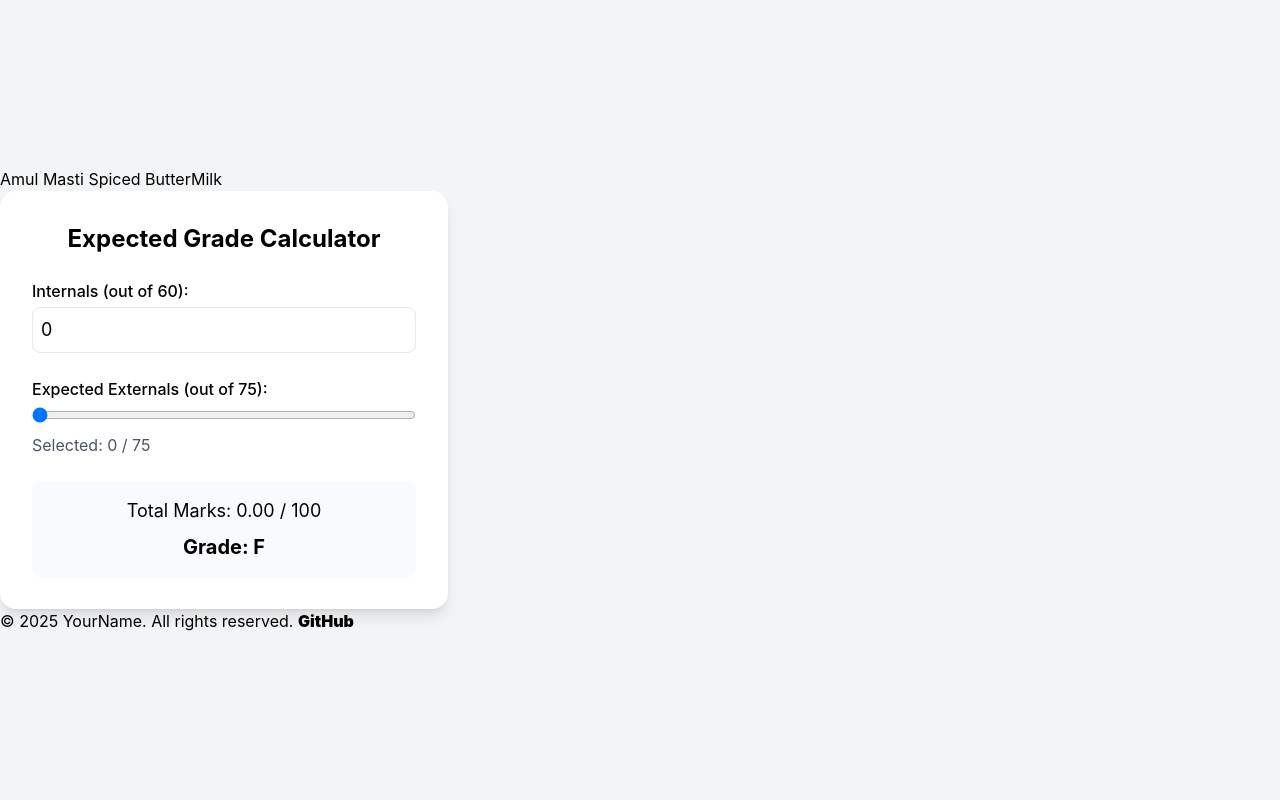
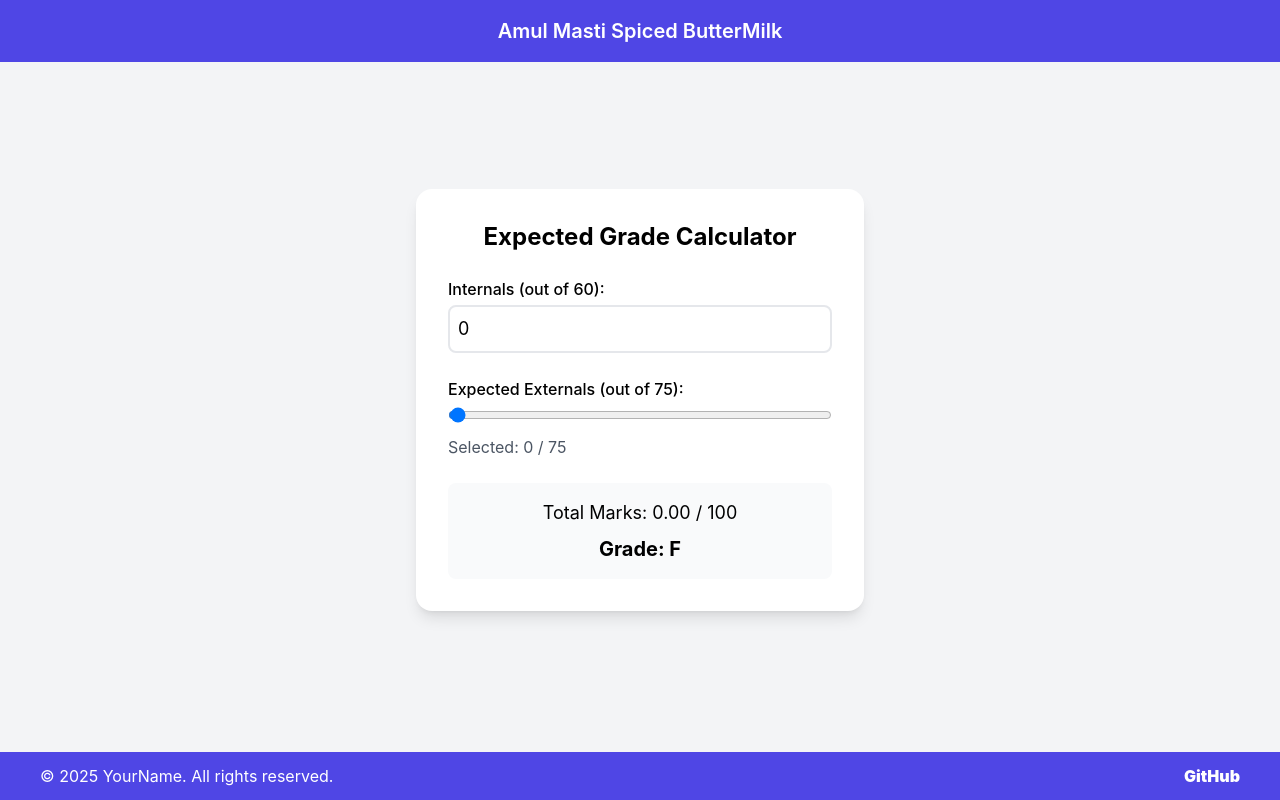
Before and after one commit to OMNIPOTENTHAVOC/Calc.Mattka, a plain HTML site: page index.html in a window 1280 px wide. Drawn offline with nearby package versions, Linux system fonts and the light colour scheme.

Commit message:
Update styles.css

```diff
--- a/styles.css
+++ b/styles.css
@@ -1,4 +1,108 @@
-/* You can add custom styles here */
+/* Body Styles */
 body {
   font-family: 'Inter', sans-serif;
+  margin: 0;
+  padding: 0;
+  background-color: #f3f4f6;
+  display: flex;
+  flex-direction: column;
+  min-height: 100vh;  /* Ensure the body covers full height */
 }
+
+/* Container: Keeps everything in the center */
+.container {
+  flex: 1;  /* Takes up remaining space, centering the content */
+  display: flex;
+  flex-direction: column;
+  justify-content: center;
+  align-items: center;
+  padding: 16px;
+}
+
+/* Navigation Bar Styles: Sticky at the top */
+.nav {
+  font-size: 1.25rem;
+  font-weight: 600;
+  background-color: #4f46e5; /* Indigo background */
+  color: white;
+  text-align: center;
+  padding: 16px 20px;
+  width: 100%;
+  position: fixed; /* Stick to top */
+  top: 0;
+  left: 0;
+  z-index: 10; /* Ensures it stays on top */
+}
+
+/* Footer Styles: Sticky at the bottom */
+footer {
+  background-color: #4f46e5;
+  color: white;
+  padding: 12px 40px;
+  width: 100%;
+  text-align: center;
+  position: fixed; /* Stick to bottom */
+  bottom: 0;
+  left: 0;
+  z-index: 10; /* Keeps footer on top of content */
+
+  display: flex;
+  justify-content: space-between;
+}
+
+/* Card Styles: Enhanced looks */
+.bg-white {
+  transition: transform 0.2s ease, box-shadow 0.2s ease;
+}
+
+.bg-white:hover {
+  transform: translateY(-4px);
+  box-shadow: 0 20px 25px -5px rgba(0, 0, 0, 0.1),
+              0 10px 10px -5px rgba(0, 0, 0, 0.04);
+}
+
+/* Input Fields Styling */
+input[type="number"],
+input[type="range"] {
+  outline: none;
+  transition: all 0.2s ease;
+  border: 2px solid #e5e7eb;
+  border-radius: 8px;
+}
+
+input[type="number"]:focus,
+input[type="range"]:focus {
+  border-color: #4f46e5;
+  box-shadow: 0 0 0 4px rgba(99, 102, 241, 0.2);
+}
+
+input[type="range"]::-webkit-slider-thumb {
+  background-color: #4f46e5;
+  border: none;
+}
+
+input[type="range"]:focus {
+  outline: none;
+  box-shadow: 0 0 0 4px rgba(99, 102, 241, 0.2);
+}
+
+/* Grade text hover effect */
+#grade {
+  transition: color 0.3s ease, transform 0.3s ease;
+}
+
+#grade:hover {
+  color: #4f46e5;
+  transform: scale(1.2);
+}
+
+/* Smooth transitions everywhere */
+* {
+  transition: all 0.2s ease;
+}
+
+/* Padding and spacing for footer */
+footer p {
+  margin: 0;
+  font-size: 1rem;
+}
```
